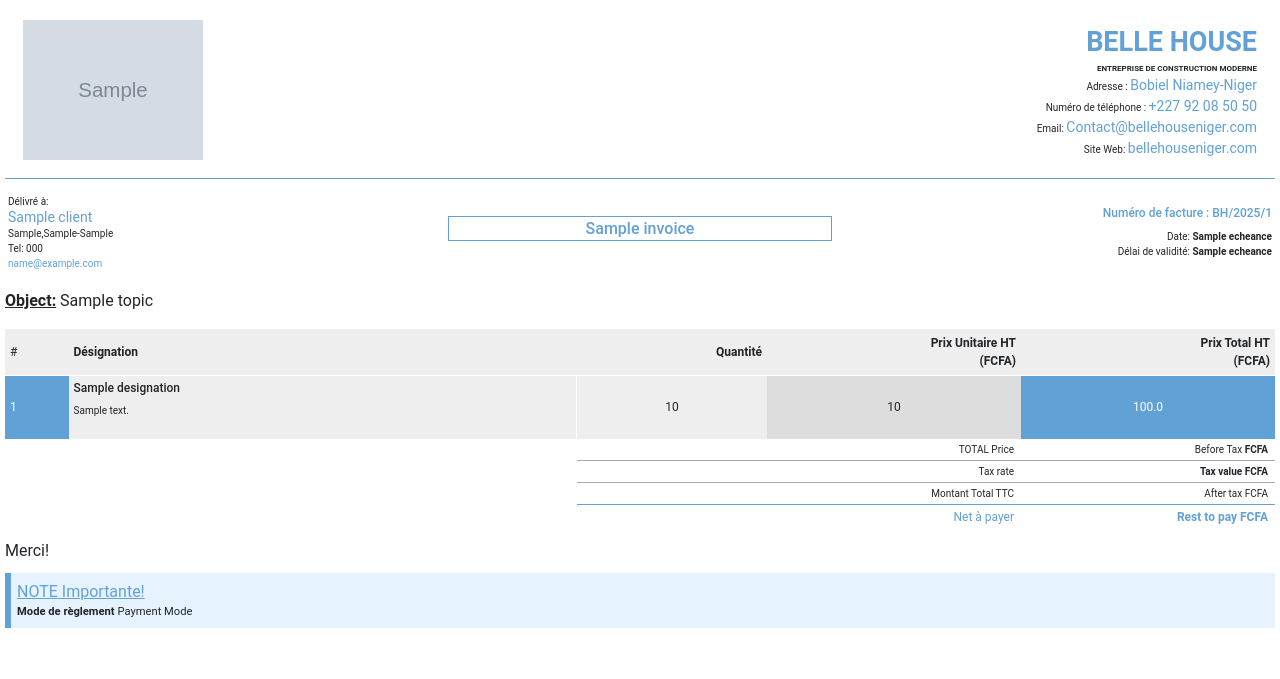
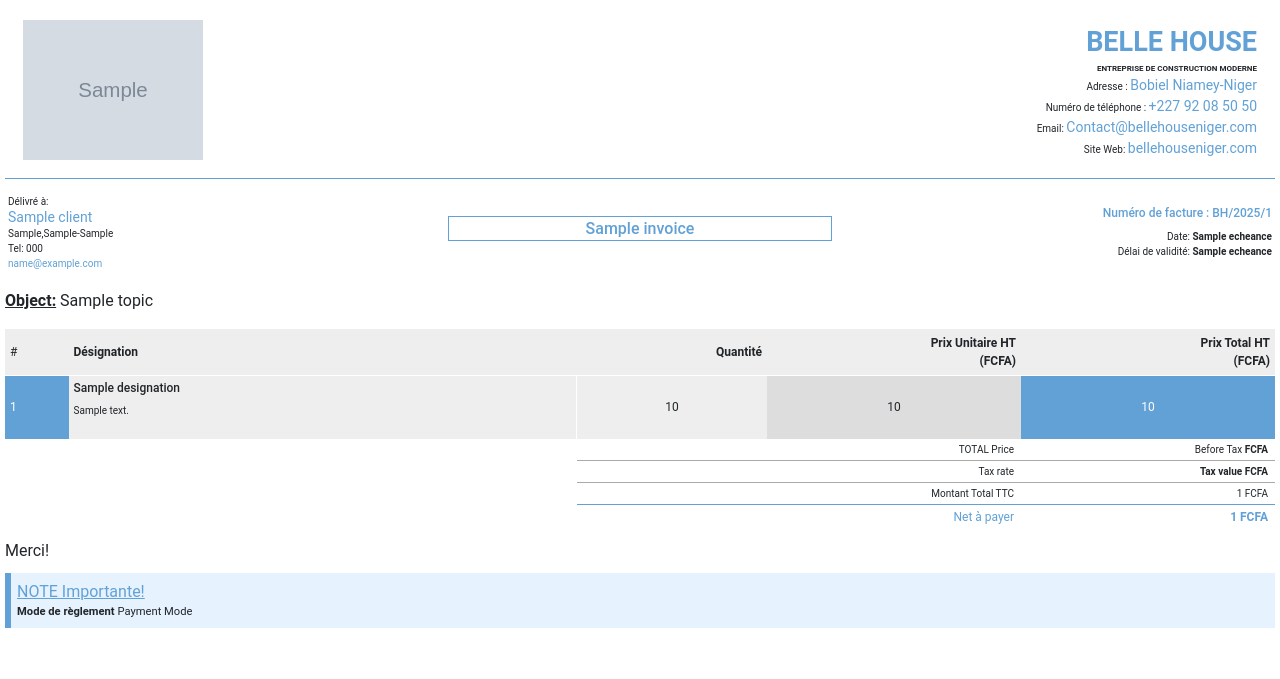
Before and after one commit to GanonthaBr/Belle-House-Employees-Management-System, a Django app: template employeesmanagementsystem/wageslip/templates/invoice_pdf.html in a window 1280 px wide. Shown: the top 679 px of the page. Run offline with Django 5.2, Linux system fonts and the light colour scheme; the template is opened without the code that fills it: most values are stand-ins (such as "Sample title", 1, 10 or a date in 2020); grey boxes marked "Sample" are stand-in pictures.

Commit message:
Template arithmetic calculations

```diff
--- a/employeesmanagementsystem/wageslip/templates/invoice_pdf.html
+++ b/employeesmanagementsystem/wageslip/templates/invoice_pdf.html
@@ -368,7 +368,7 @@
                                 </tr>
                             </thead>
                             <tbody>
-                            {%for x in designations%}
+                            {%for x in invoice.designations%}
                                 <tr>
                                     <td class="no">1</td>
                                     <td class="text-left" style="min-width: 500px;border-right: 1px solid #fff">
@@ -377,7 +377,7 @@
                                     </td>
                                     <td class="qty">{{x.designation_quantity}}</td>
                                     <td class="unit">{{x.designation_unit_price}}</td>
-                                    <td class="total">{{ x.designation_unit_price|multiply:x.designation_quantity }} </td>
+                                    <td class="total">{{ x.designation_price }} </td>
                                 </tr>
                                 {%endfor%}
                             </tbody>
@@ -396,12 +396,12 @@
                                 <tr>
                                     <td colspan="2"></td>
                                     <td colspan="2">Montant Total TTC</td>
-                                    <td> After tax FCFA</b> </td>
+                                    <td> {{total_amount}} FCFA</b> </td>
                                 </tr>
                                 <tr>
                                     <td colspan="2"></td>
                                     <td colspan="2">Net à payer</td>
-                                    <td> <b> Rest to pay FCFA</b> </td>
+                                    <td> <b> {{total_amount}} FCFA</b> </td>
                                 </tr>
                             </tfoot>
                         </table>
--- a/employeesmanagementsystem/wageslip/templatetags/arithmetics.py
+++ b/employeesmanagementsystem/wageslip/templatetags/arithmetics.py
@@ -1,6 +1,4 @@
-
 from django import template
-
 register = template.Library()
 
 @register.filter
```
